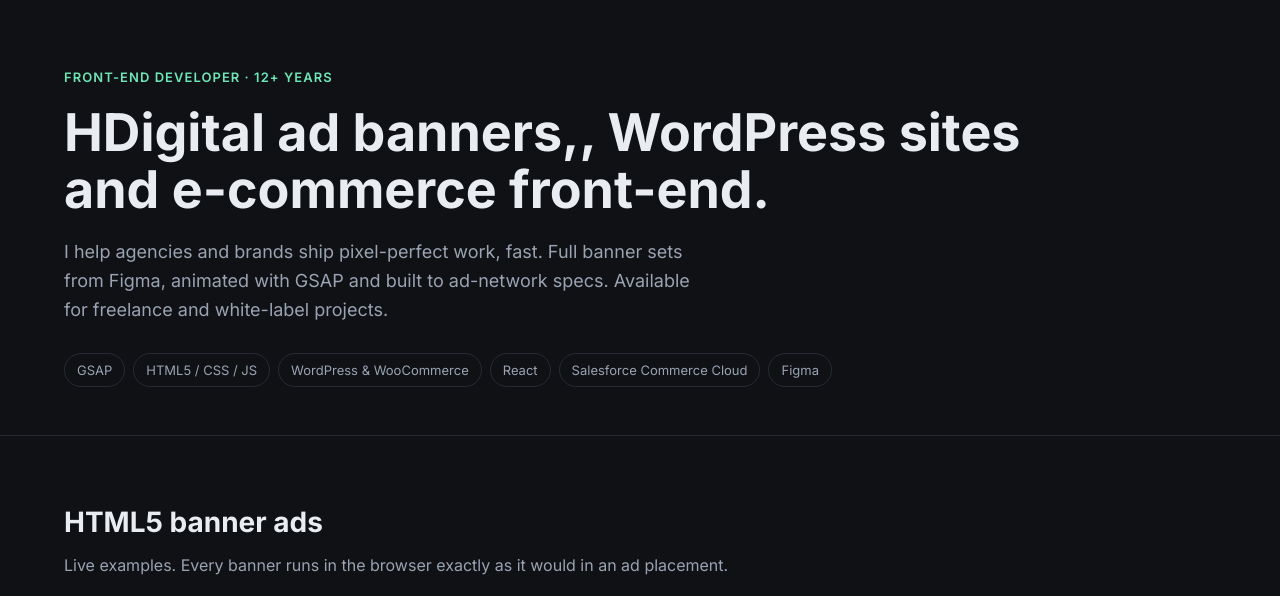
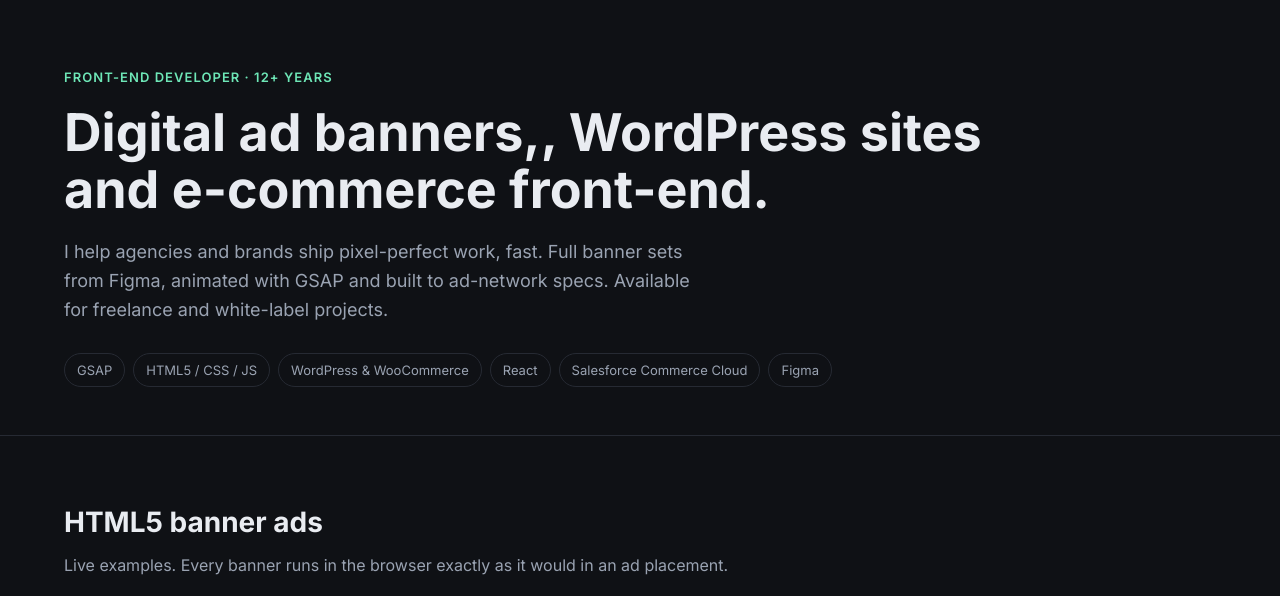
Before and after one commit to jovicatopaloski/jovicatopaloski.github.io, a plain HTML site: page index.html in a window 1280 px wide. Shown: the top 596 px of the page. Drawn offline with Linux system fonts and the light colour scheme.

Commit message:
Update index.html

```diff
--- a/index.html
+++ b/index.html
@@ -101,7 +101,7 @@
   <header>
     <div class="wrap">
       <span class="tag">Front-End Developer · 12+ years</span>
-      <h1>HDigital ad banners,, WordPress sites<br>and e-commerce front-end.</h1>
+      <h1>Digital ad banners,, WordPress sites<br>and e-commerce front-end.</h1>
       <p class="lead">I help agencies and brands ship pixel-perfect work, fast. Full banner sets from Figma, animated with GSAP and built to ad-network specs. Available for freelance and white-label projects.</p>
       <div class="chips">
         <span class="chip">GSAP</span>
```
